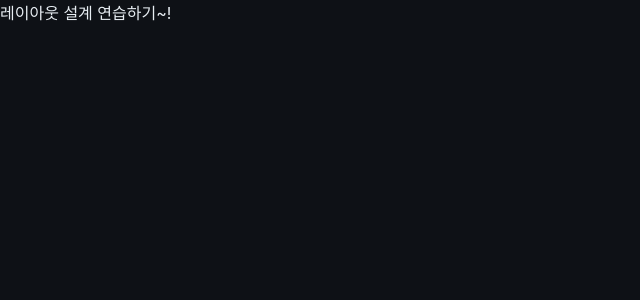
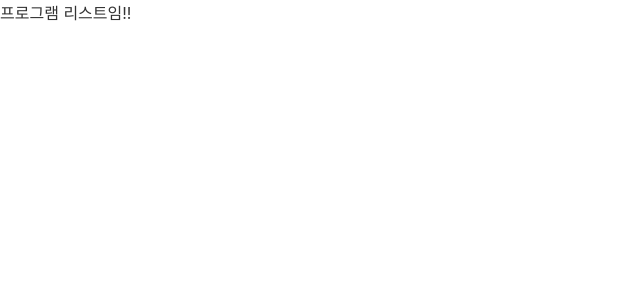
Before and after one commit to hayeonn2/layout-design, a React (Create React App) app: page / in a window 1280 px wide. Shown: the top 300 px of the page, without its empty margins (0-640 px from the left). Built offline with nearby package versions, Linux system fonts and the light colour scheme.

Commit message:
feat: router 설정

```diff
--- a/package.json
+++ b/package.json
@@ -8,6 +8,7 @@
     "@testing-library/user-event": "^13.5.0",
     "react": "^18.3.1",
     "react-dom": "^18.3.1",
+    "react-router-dom": "^6.23.0",
     "react-scripts": "5.0.1",
     "web-vitals": "^2.1.4"
   },
--- a/src/App.js
+++ b/src/App.js
@@ -1,8 +1,10 @@
+import Router from "./routes/Router";
+
 function App() {
   return (
-    <div className="App">
-      <header className="App-header">레이아웃 설계 연습하기~!</header>
-    </div>
+    <>
+      <Router />
+    </>
   );
 }
 
--- a/src/routes/Router.jsx
+++ b/src/routes/Router.jsx
@@ -0,0 +1,15 @@
+import { BrowserRouter, Routes, Route } from "react-router-dom";
+import { ProgramList } from "../modules/main/ProgramList";
+
+const Router = () => {
+  return (
+    <BrowserRouter>
+      <Routes>
+        {/* 제일 메인 페이지 */}
+        <Route exact path="/" element={<ProgramList />}></Route>
+      </Routes>
+    </BrowserRouter>
+  );
+};
+
+export default Router;
--- a/src/style/global.css
+++ b/src/style/global.css
@@ -9,8 +9,8 @@ body {
     sans-serif;
   -webkit-font-smoothing: antialiased;
   -moz-osx-font-smoothing: grayscale;
-  background-color: #0e1116;
-  color: #e7edf2;
+  background-color: #fff;
+  color: #333;
 }
 ol,
 ul,
```
Also changed, not shown: 1 other file (tests, documents, lock files or other folders).
